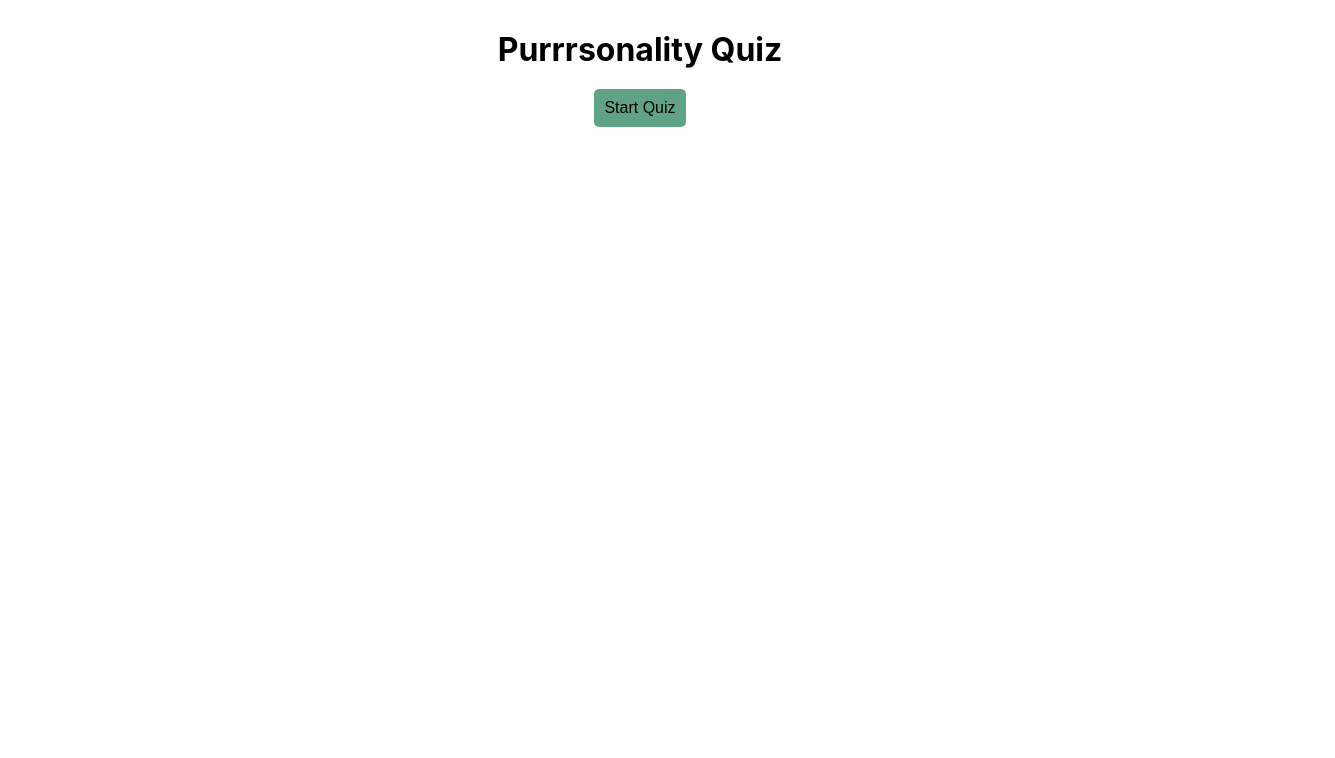
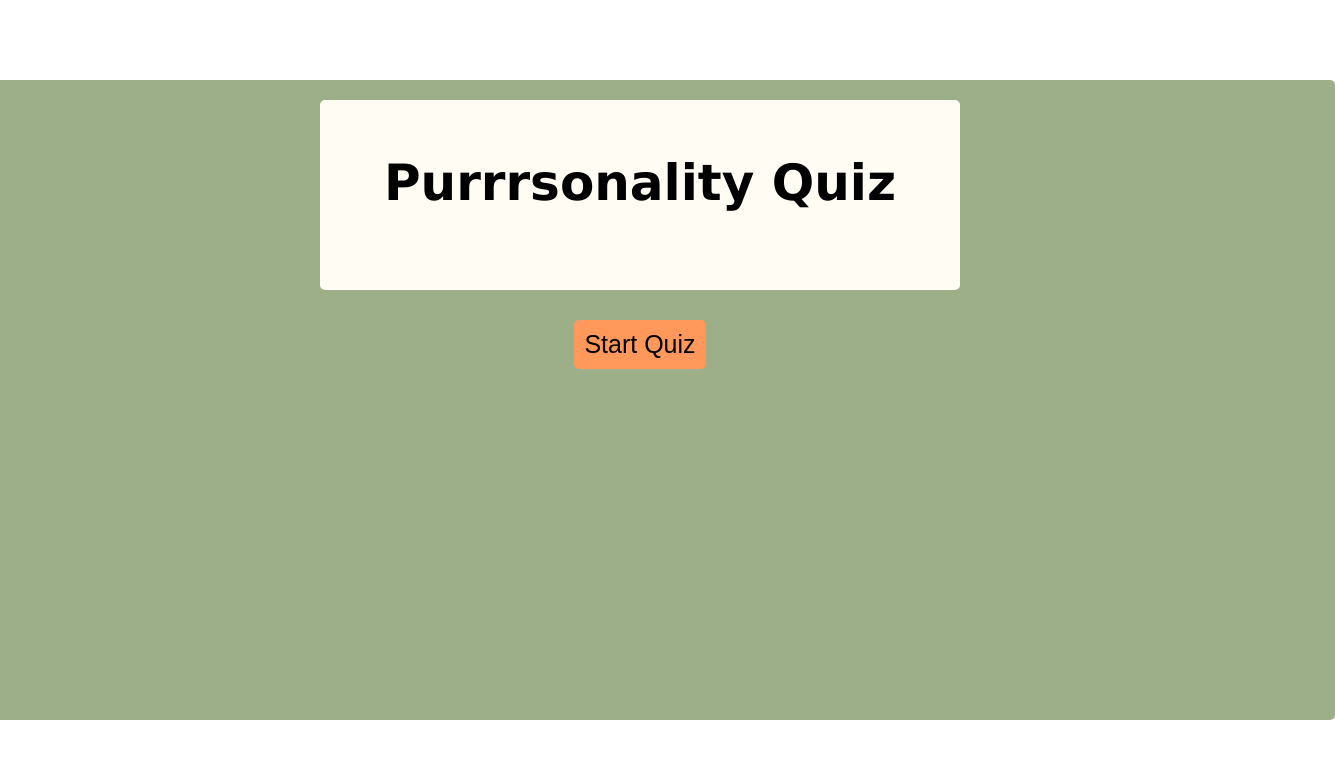
Before and after one commit to lorenzjdr/purrrsonality, a React (Create React App) app: page / in a window 1280 px wide. Shown: the top 758 px of the page, 1335 px wide, since content can reach past the window. Built offline with nearby package versions, Linux system fonts and the light colour scheme.

Commit message:
adding style

```diff
--- a/src/App.css
+++ b/src/App.css
@@ -1,25 +1,46 @@
+body {
+  display: flex;
+  justify-content: center;
+  align-items: center;
+  height: 100vh;
+  margin: 0;
+  font-family: Verdana, sans-serif;
+}
+
 .Meow {
+  display: flex;
+  flex-direction: column;
+  align-items: center;
   text-align: center;
   padding: 20px;
+  background-color: #9caf88;
+  width: 1350px;
+  height: 600px;
+  border-radius: 5px;
 }
 
-h1{
+
+.h1box {
   text-align: center;
-  margin: auto;
-  width: 50%;
-  padding: 10px;
+  padding: 20px;
+  background-color: #fffcf4;
+  width: 600px;
+  height: 150px;
+  border-radius: 5px;
+  margin-bottom: 20px;
+  font-size: 25px;
 }
 
-startbutton {
+button.startbutton {
   margin: 10px;
   padding: 10px;
-  background-color: rgb(96, 162, 132);
+  background-color: #ff985a;
   border: none;
   border-radius: 5px;
   cursor: pointer;
-  font-size: 16px;
+  font-size: 25px;
 }
 
-button:hover {
-  background-color: rgb(11, 46, 30);
+button.startbutton:hover {
+  background-color: #fffcf4;
 }
--- a/src/App.tsx
+++ b/src/App.tsx
@@ -13,7 +13,9 @@ const App: React.FC = () => {
     <div className="Meow">
       {!showPage ? (
         <>
+        <div className="h1box">
           <h1>Purrrsonality Quiz</h1>
+        </div>
           <button className="start-button" onClick={handleStartButtonClick}>
             Start Quiz
           </button>
--- a/src/page.css
+++ b/src/page.css
@@ -3,16 +3,16 @@
    padding: 20px;
  }
 
-button {
+button{
    margin: 10px;
    padding: 10px;
-   background-color: rgb(96, 162, 132);
+   background-color: #ff985a;
    border: none;
    border-radius: 5px;
    cursor: pointer;
-   font-size: 16px;
+   font-size: 25px;
  }
 
  button:hover {
-   background-color: rgb(11, 46, 30);
+   background-color: #fffcf4;
  }
```
